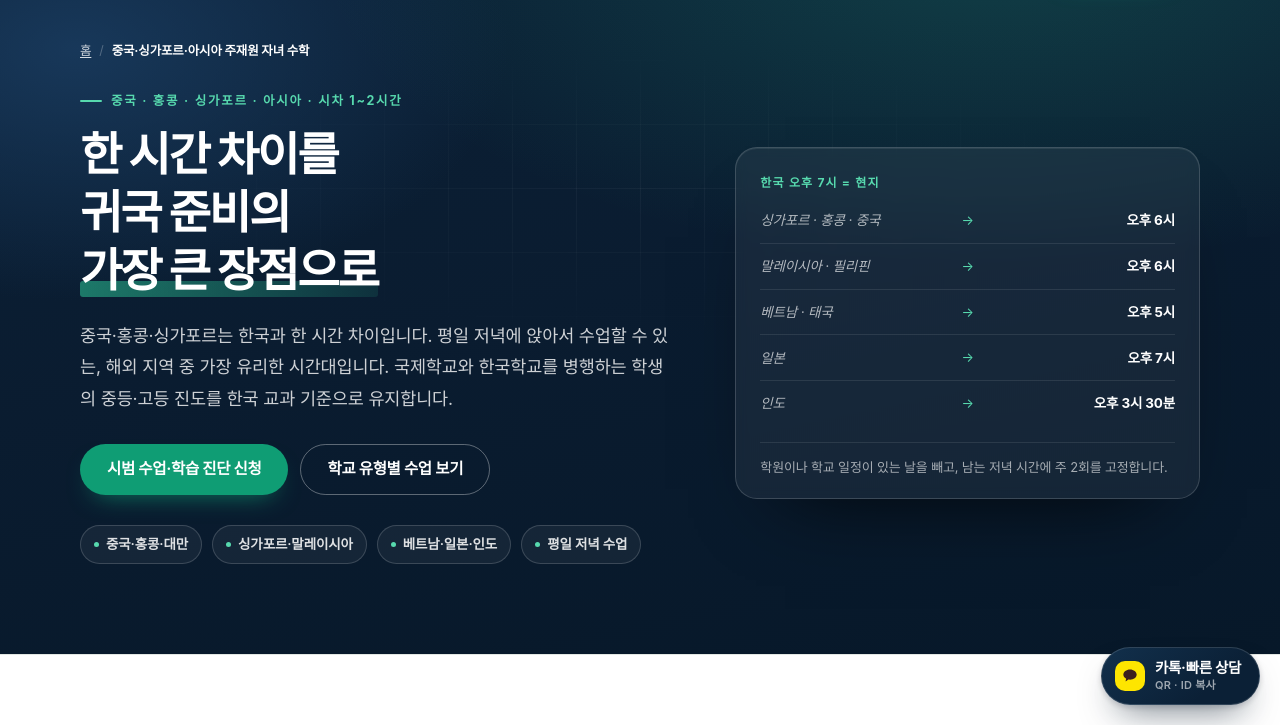
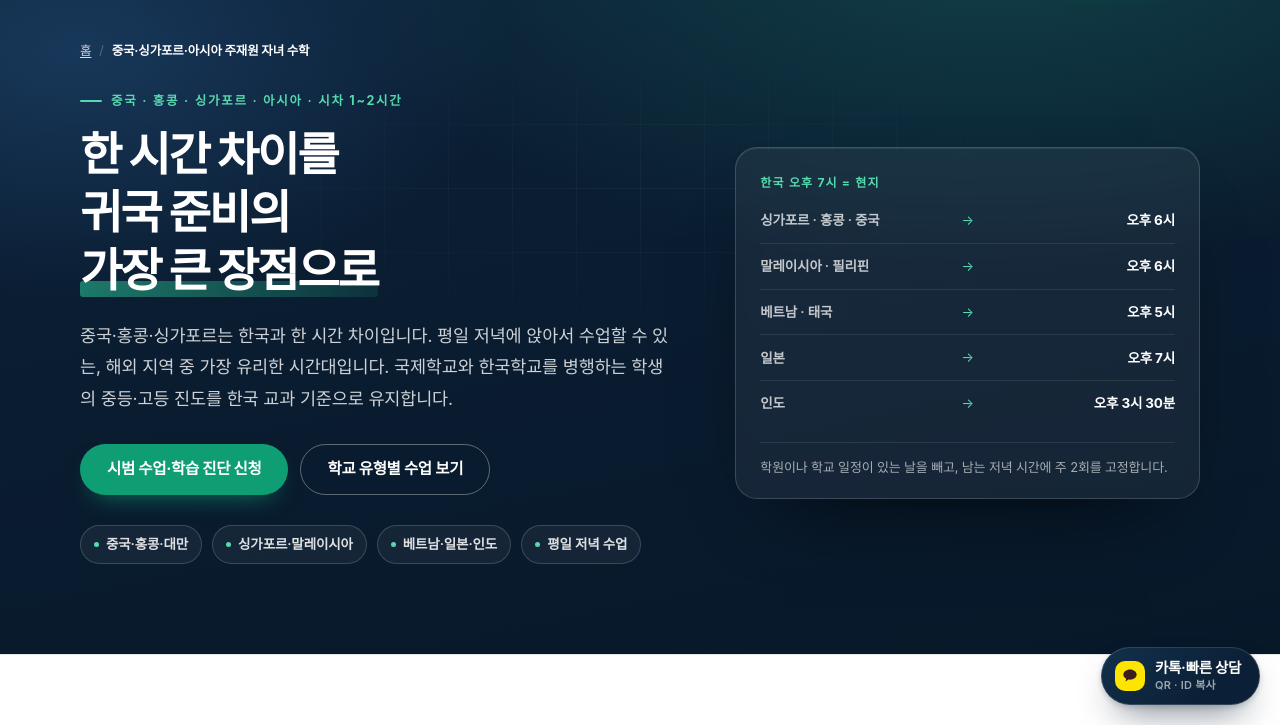
Before and after one commit to yj0084/yj0084.github.io, a plain HTML site: page china-asia-math.html in a window 1280 px wide. Shown: the part 75-800 px from the top of the page. Drawn offline with Linux system fonts and the light colour scheme; a web font is replaced by a local one.

Commit message:
style: 히어로 카드의 한글 항목 기울임 제거

```diff
--- a/china-asia-math.html
+++ b/china-asia-math.html
@@ -870,6 +870,7 @@ body.lb-open{overflow:hidden}
    세부 페이지 추가 스타일 (index.html 토큰 그대로 사용)
    ========================================================================== */
 .page-hero .hero-inner{padding-top:clamp(26px,3.6vw,44px)}
+.bridge-list .en.plain{font-style:normal;font-weight:600;color:rgba(255,255,255,.74)}
 .page-hero h1{font-size:clamp(27px,4.4vw,46px)}
 .crumb{display:flex;flex-wrap:wrap;align-items:center;gap:8px;font-size:12.5px;color:rgba(255,255,255,.58);margin:0 0 20px;position:relative;z-index:1}
 .crumb a{color:rgba(255,255,255,.82);text-decoration:underline;text-underline-offset:2px}
@@ -1000,11 +1001,11 @@ table.data .en{font-style:italic;color:#4c6076}
       <aside class="hero-card" aria-label="아시아 지역 시차 예시">
         <p class="hero-card-label">한국 오후 7시 = 현지</p>
         <ul class="bridge-list">
-          <li><span class="en">싱가포르 · 홍콩 · 중국</span><span class="arrow" aria-hidden="true">→</span><span class="ko">오후 6시</span></li>
-          <li><span class="en">말레이시아 · 필리핀</span><span class="arrow" aria-hidden="true">→</span><span class="ko">오후 6시</span></li>
-          <li><span class="en">베트남 · 태국</span><span class="arrow" aria-hidden="true">→</span><span class="ko">오후 5시</span></li>
-          <li><span class="en">일본</span><span class="arrow" aria-hidden="true">→</span><span class="ko">오후 7시</span></li>
-          <li><span class="en">인도</span><span class="arrow" aria-hidden="true">→</span><span class="ko">오후 3시 30분</span></li>
+          <li><span class="en plain">싱가포르 · 홍콩 · 중국</span><span class="arrow" aria-hidden="true">→</span><span class="ko">오후 6시</span></li>
+          <li><span class="en plain">말레이시아 · 필리핀</span><span class="arrow" aria-hidden="true">→</span><span class="ko">오후 6시</span></li>
+          <li><span class="en plain">베트남 · 태국</span><span class="arrow" aria-hidden="true">→</span><span class="ko">오후 5시</span></li>
+          <li><span class="en plain">일본</span><span class="arrow" aria-hidden="true">→</span><span class="ko">오후 7시</span></li>
+          <li><span class="en plain">인도</span><span class="arrow" aria-hidden="true">→</span><span class="ko">오후 3시 30분</span></li>
         </ul>
         <p class="hero-card-note">
           학원이나 학교 일정이 있는 날을 빼고, 남는 저녁 시간에 주 2회를 고정합니다.
```
Also changed, not shown: elementary-middle-high-math.html (+6 -5 lines), international-to-korean-math.html (+1 -0 lines), us-canada-math.html (+1 -0 lines).
